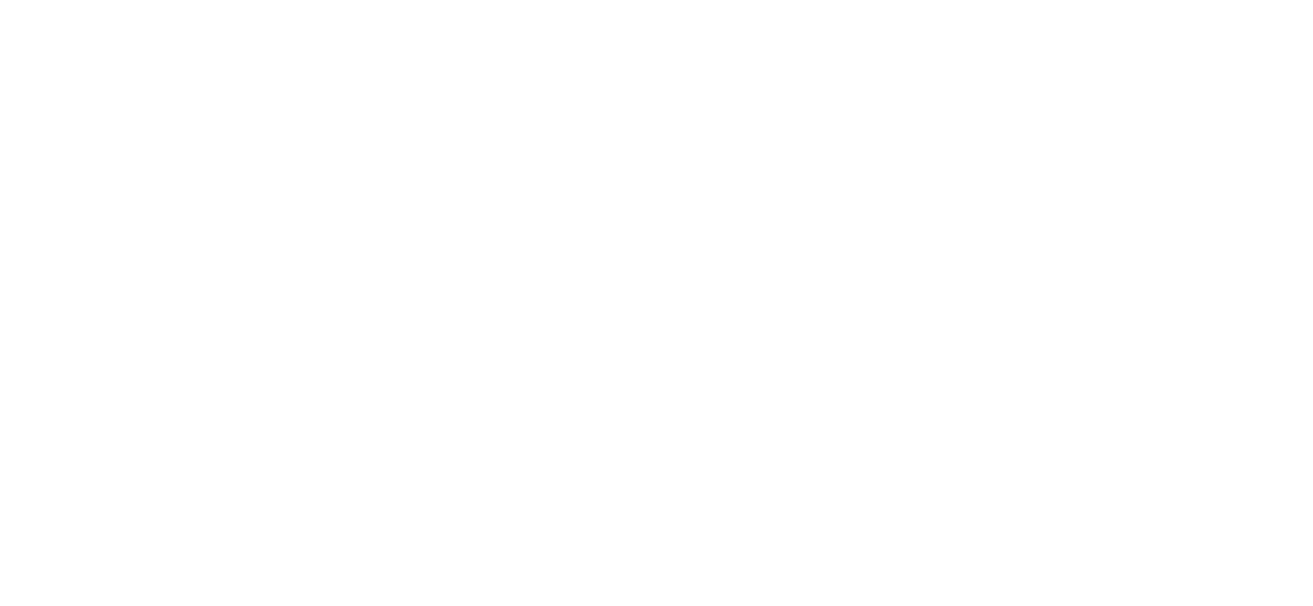
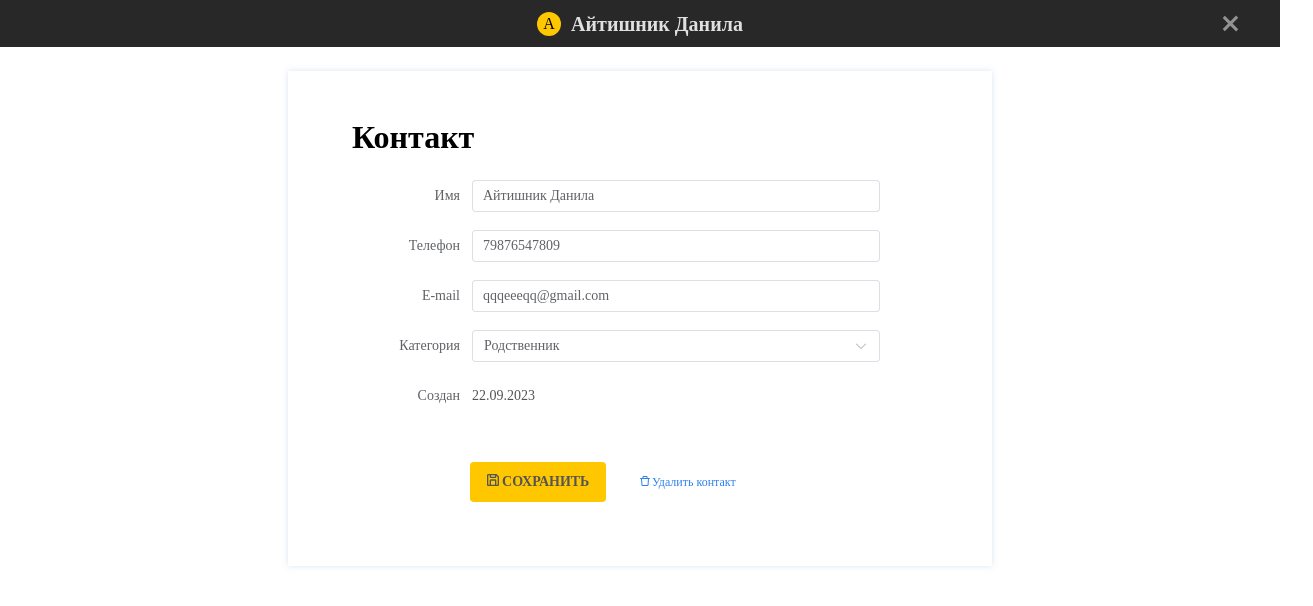
Before and after one commit to Dmitriy-Fenyov/test-task, a Vue app: page /contact/1 in a window 1280 px wide. Before the commit this address had no page. Shown: the top 606 px of the page, 1313 px wide, since content can reach past the window. Built offline with nearby package versions, Linux system fonts and the light colour scheme.

Commit message:
created ContactCard.vue

```diff
--- /dev/null
+++ b/src/components/ContactHeader.vue
@@ -0,0 +1,69 @@
+<template>
+    <header class="page-createHeader">
+      <img src="@/assets/createLogo.svg"  alt="Контакты" width="20" height="20">
+      <span class="firstLetter">{{ contact.name[0] }}</span>
+      <h2 class="page-createHeader__title"> {{name}}</h2>
+      <button class="page-createHeader__close-button" type="button" @click="() => { router.push({name:'home'}) }">
+          <span class="visually-hidden">Закрыть меню</span>
+        </button>
+    </header>
+  </template>
+
+<script setup>
+import { useRouter } from 'vue-router'
+
+const router = useRouter()
+</script>
+
+<style lang="scss" scoped>
+.page-createHeader {
+    display: flex;
+    justify-content: center;
+    align-items: center;
+    padding: 11.5px 48px;
+    margin: 0 auto;
+    background-color: #282828;
+    &__title {
+        margin: 0 0 0 10px;
+        font-family: Proxima Nova;
+        font-size: 20px;
+        font-weight: 700;
+        line-height: 24px;
+        letter-spacing: 0em;
+        text-align: center;
+        color: #E0E0E0;
+    }
+    &__close-button {
+    position: absolute;
+    top: 17px;
+    right: 10px;
+    width: 19px;
+    height: 19px;
+    content: "";
+    background-color: transparent;
+    cursor: pointer;
+    border: none;
+        &::before,
+        &::after {
+            content: "";
+            position: absolute;
+            top: 5px;
+            right: 30px;
+            width: 18.7px;
+            height: 3px;
+            background-color: #939393;
+        }
+        &::before {
+            transform: rotate(45deg);
+        }
+        &::after {
+            transform: rotate(-45deg);
+        }
+    }
+}
+
+.visually-hidden {
+    visibility: hidden;
+}
+
+</style>
--- a/src/router/index.js
+++ b/src/router/index.js
@@ -1,6 +1,7 @@
 import { createRouter, createWebHistory } from 'vue-router'
 import HomeView from '../views/HomeView.vue'
 import CreateContact from '../views/CreateContact.vue'
+import ContactCard from '../views/ContactCard.vue'
 
 const router = createRouter({
   history: createWebHistory(import.meta.env.BASE_URL),
@@ -15,6 +16,15 @@
       name: 'createContact',
       component: CreateContact
     },
+    {
+      path: '/contact/:id',
+      name: 'contactCard',
+      component: ContactCard
+    },
+    {
+      path: '/:pathMatch(.*)*',
+      redirect: '/',
+    },
   ]
 })
 
--- a/src/stores/MockStore.js
+++ b/src/stores/MockStore.js
@@ -47,13 +47,13 @@
       },
       {
         value: 'Коллега',
-        label: 'Коллега',
+        name: 'Коллега',
       }
     ],
   }),
   actions: {
-    deleteTodo(id) {
-        this.todos = this.todos.filter(t => t.id !==id)
+    deleteContact(id) {
+        this.address = this.address.filter(t => t.id !==id)
     },
     createTodo(name,tel,mail,category) {
       if(name,tel,mail,category) {
@@ -68,18 +68,18 @@
       this.address.push(newContact)
     }
   },
-editTodo(updatedTodo) {
-  const index = this.todos.findIndex(el => el.id === updatedTodo.id)
-  this.todos[index] = updatedTodo
+editContact(updateContact) {
+  const index = this.address.findIndex(el => el.id === updateContact.id)
+  this.address[index] = updateContact
 },
   },
   getters: {
 		filteredTodos: (state) => {
-      const filterBy = state.filterOptions.filter(el => el.isApply === true)
-      const result = state.todos.filter(todo => {
+      const filterBy = state.filterOptions.filter(el => el.value === true)
+      const result = state.address.filter(contact => {
         for (let i = 0; i < filterBy.length; i++) {
           const key = filterBy[i].key
-          const isMatched = todo[key] === true
+          const isMatched = contact[key] === true
           if (!isMatched) {
             return false
           }
--- /dev/null
+++ b/src/views/ContactCard.vue
@@ -0,0 +1,166 @@
+<script setup>
+import MyButton from '../components/MyButton.vue';
+import {useAddressMockStore} from '@/stores/MockStore';
+import { storeToRefs } from 'pinia'
+import { ref, onBeforeMount } from 'vue'
+import { useRoute, useRouter } from 'vue-router'
+
+const addressStore = useAddressMockStore()
+const {address} = storeToRefs(addressStore)
+const route = useRoute()
+const router = useRouter()
+const contact = ref({})
+const handleSave = () => {
+    addressStore.editContact(contact.value)
+    router.push({name:'home'})
+}
+const deleteContact = () => {
+    addressStore.deleteContact(contact.value.id)
+    router.push({name:'home'})
+}
+
+onBeforeMount(() => {
+  const item = address.value.find((el) => el.id == route.params.id)
+  contact.value = { ...item }
+})
+</script>
+
+<template>
+    <header class="page-createHeader">
+        <span class="firstLetter">{{ contact.name[0] }}</span>
+        <p class="page-createHeader__title"> {{contact.name}}</p>
+        <button class="page-createHeader__close-button" type="button" @click="() => { router.push({name:'home'}) }">
+            <span class="visually-hidden">Закрыть меню</span>
+        </button>
+    </header>
+    <div class="сontactCard">
+        <h1 class="сontactCard__title">Контакт</h1>
+        <el-form label-width="120px">
+            <el-form-item label="Имя">
+                <el-input class="сontactCard__input" v-model="contact.name"></el-input>
+            </el-form-item>
+            <el-form-item label="Телефон">
+                <el-input class="сontactCard__input" v-model="contact.tel" />
+            </el-form-item>
+            <el-form-item label="E-mail">
+                <el-input class="сontactCard__input" v-model="contact.mail" />
+            </el-form-item>
+            <el-form-item label="Категория">
+                <el-select class="сontactCard__input" v-model="contact.category" placeholder="Не выбрано">
+                    <el-option label="Родственник" value="Родственник" />
+                    <el-option label="Коллега" value="Коллега" />
+                </el-select>
+            </el-form-item>
+            <el-form-item label="Создан">
+                <p class="сontactCard__text"> {{ contact.dateOfCreation }}</p>
+            </el-form-item>
+            <MyButton  @click="handleSave" />
+            <el-button
+                class="сontactCard__btnDelete"
+                type="primary"
+                link
+                @click="deleteContact"
+            >
+                <span style="margin-right: 2px;">
+                    <img src="@/assets/delete.svg"  alt="корзина" width="10" height="10">
+                </span>
+                Удалить контакт
+            </el-button>
+        </el-form>
+    </div>
+</template>
+
+<style lang="scss" scoped>
+.сontactCard {
+  position: relative;
+  box-sizing: border-box;
+  width: 704px;
+  margin: 24px auto 0;
+  padding: 48px 64px 136px 64px;
+  box-shadow: 0px 0px 6px 0px #94B5E159;
+  &__title {
+  margin: 0;
+  margin-bottom: 24px;
+  }
+  &__input {
+      width: 408px;
+  }
+  &__text {
+      margin: 0;
+      color: #545454;
+
+  }
+}
+.page-createHeader {
+    display: flex;
+    justify-content: center;
+    align-items: center;
+    padding: 11.5px 48px;
+    margin: 0 auto;
+    background-color: #282828;
+    &__title {
+        margin: 0 0 0 10px;
+        font-family: Proxima Nova;
+        font-size: 20px;
+        font-weight: 700;
+        line-height: 24px;
+        letter-spacing: 0em;
+        text-align: center;
+        color: #E0E0E0;
+    }
+    &__close-button {
+    position: absolute;
+    top: 17px;
+    right: 10px;
+    width: 19px;
+    height: 19px;
+    content: "";
+    background-color: transparent;
+    cursor: pointer;
+    border: none;
+        &::before,
+        &::after {
+            content: "";
+            position: absolute;
+            top: 5px;
+            right: 30px;
+            width: 18.7px;
+            height: 3px;
+            background-color: #939393;
+        }
+        &::before {
+            transform: rotate(45deg);
+        }
+        &::after {
+            transform: rotate(-45deg);
+        }
+    }
+}
+.сontactCard__btnDelete {
+    position: absolute;
+    left: 350px;
+    bottom: 74px;
+    font-family: Proxima Nova;
+    font-size: 12px;
+    font-weight: 400;
+    line-height: 15px;
+    letter-spacing: 0em;
+    text-align: right;
+    color: #2F80ED;
+    border: none;
+    background-color: white;
+    cursor: pointer;
+}
+.firstLetter {
+    text-align: center;
+    line-height: 24px;
+    margin: 0;
+    width: 24px;
+    height: 24px;
+    border-radius: 56px;
+    background-color: #FFC700;
+}
+.visually-hidden {
+    visibility: hidden;
+}
+</style>
--- a/src/views/CreateContact.vue
+++ b/src/views/CreateContact.vue
@@ -58,7 +58,7 @@
     position: relative;
     box-sizing: border-box;
     width: 704px;
-    margin: 0 auto;
+    margin: 24px auto 0;
     padding: 48px 64px 136px 64px;
     box-shadow: 0px 0px 6px 0px #94B5E159;
     &__title {
--- a/src/views/HomeView.vue
+++ b/src/views/HomeView.vue
@@ -32,8 +32,9 @@
         <ul
             v-for="contact in address"
             :key="contact.id"
-            class="contact"
+            style="padding: 0;"
         >
+            <RouterLink :to="'/contact/' + contact.id" class="contact">
                 <li class="contact__name">
                     <span class="firstLetter">{{ contact.name[0] }}</span>
                     {{ contact.name }}
@@ -47,6 +48,7 @@
                 <li class="contact__dateOfCreation">
                     {{ contact.dateOfCreation }}
                 </li>
+            </RouterLink>
         </ul>
     </div>
 </template>
@@ -90,6 +92,7 @@
 }
 .contact {
     list-style: none;
+    text-decoration: none;
     display: flex;
     padding: 0;
     margin: 0;
@@ -100,6 +103,7 @@
     font-weight: 400;
     line-height: 48px;
     letter-spacing: 0em;
+    color: #545454;
     border-bottom: 1px solid #EAF2FD;
     &__name {
     display: flex;
```
Also changed, not shown: src/assets/delete.svg (added). Lines whose indentation alone changed are shown as unchanged.
